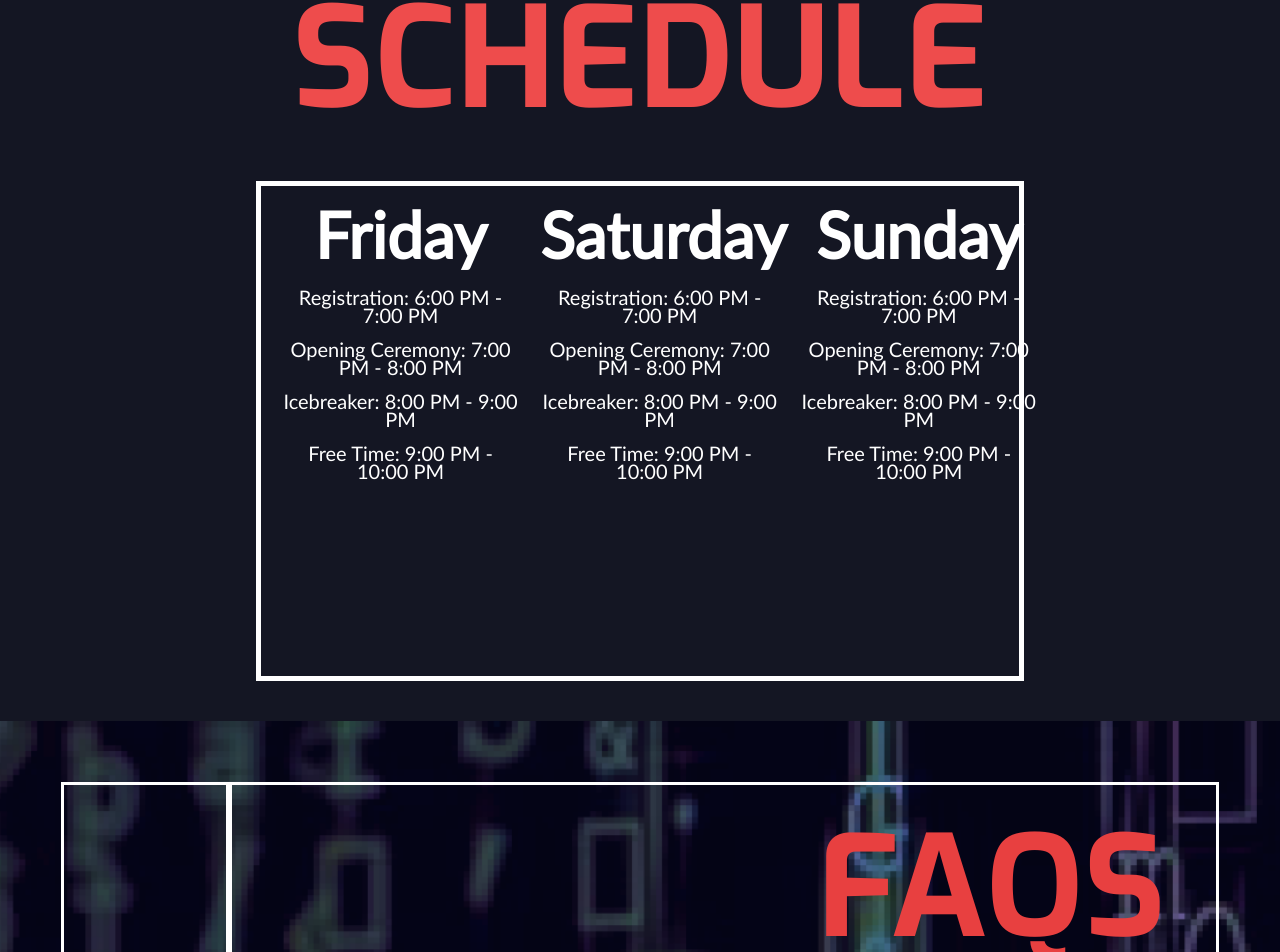
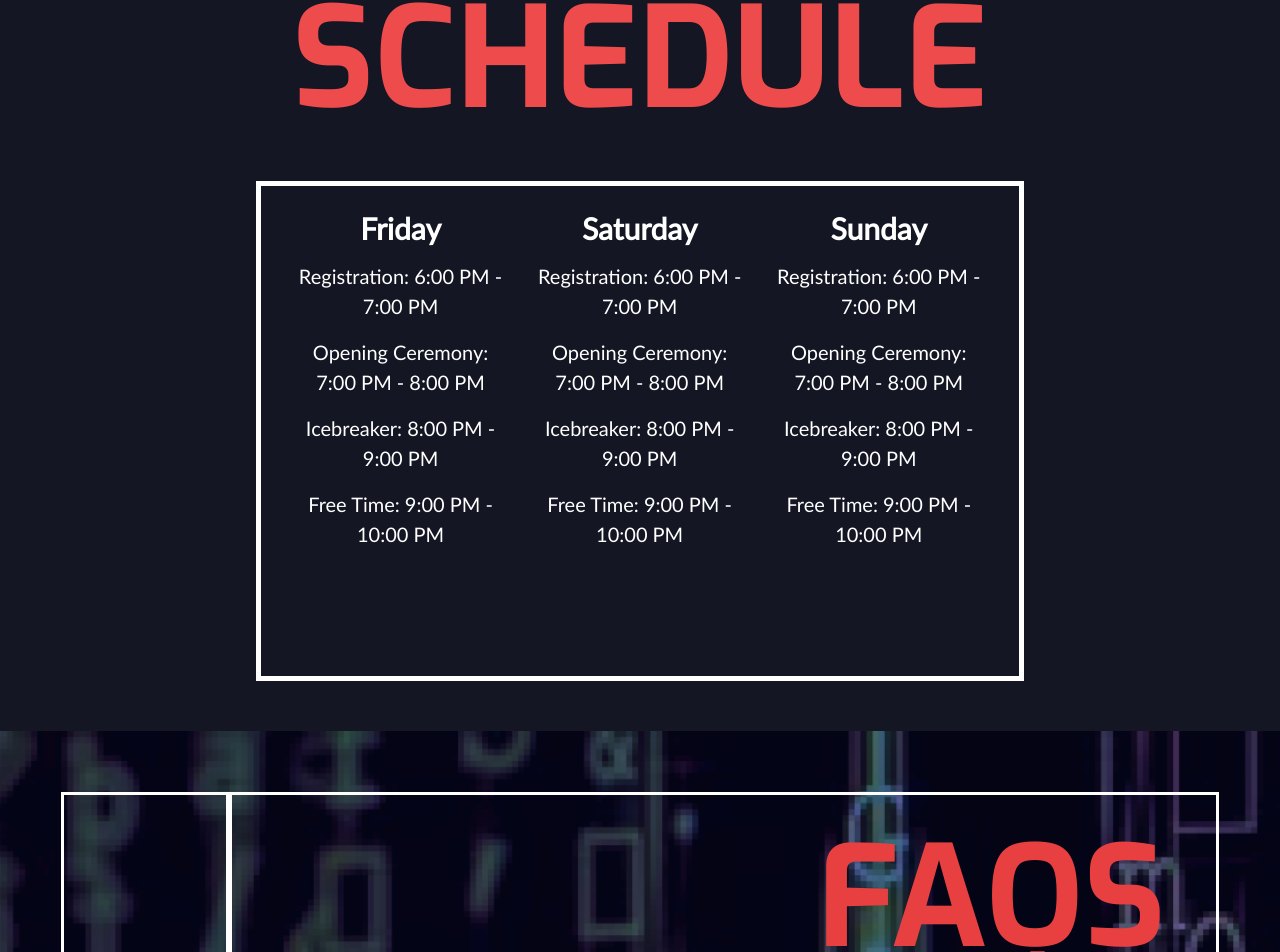
Before and after one commit to Elephant333/hackharvard2022, a React (Create React App) app: page / in a window 1280 px wide. Shown: the part 5690-6642 px from the top of the page. Built offline with nearby package versions, Linux system fonts and the light colour scheme.

Commit message:
schedule

```diff
--- a/src/styles/Schedule.module.css
+++ b/src/styles/Schedule.module.css
@@ -46,8 +46,9 @@
   margin-top: 10%;
   font-family: 'Lato';
   font-weight: 10;
-  line-height: 90.2%;
+  /* line-height: 90.2%; */
   font-size: 20px;
+  margin: 10px;
 }
 
 .scheduleBox {
@@ -55,18 +56,16 @@
 
   height: 500px;
   padding: 20px;
-  margin-top: 50px;
-  margin-bottom: 20px;
+  margin: 50px;
 
   font-family: 'Lato';
-  font-weight: 900;
-  line-height: 90.2%;
+  font-weight: 700;
+  font-size: 30px;
+  /* line-height: 99.2%; */
   vertical-align: middle;
   text-align: center;
 
   border: 5px solid #FFFFFF;
   display: grid;
   grid-template-columns: 33.3% 33.3% 33.3%;
-  column-gap: 20px;
-
 }
```
